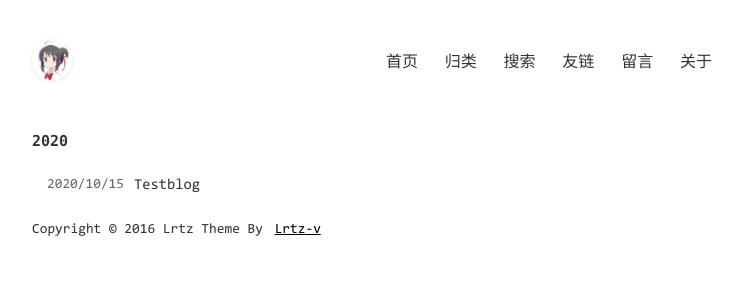
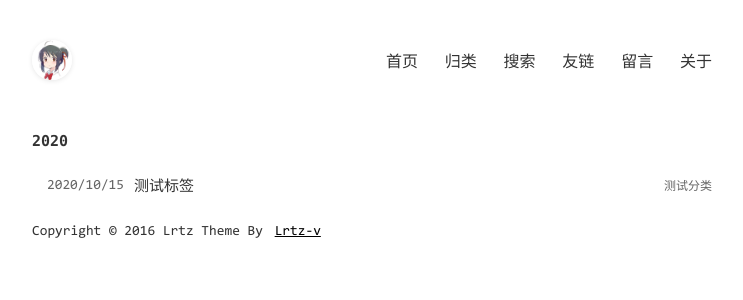
Before and after one commit to lrtz-v/lrtz-v.github.io, a Jekyll site: the page built from index.html, in a window 1280 px wide. Shown: the top 300 px of the page, without its empty margins (268-1011 px from the left). Built offline with Jekyll 4.4.1, drawn with Linux system fonts in a browser that asks for light colours; comment, search, counter and statistics services are not loaded.

Commit message:
test post types

```diff
--- a/_config.yml
+++ b/_config.yml
@@ -52,7 +52,7 @@ extMTA: true
 extBaidu: true
 
 # 数学公式支持，比较影响加载速度,不需要请设置为false
-extMath: true
+extMath: false
 
 # 友情链接
 links:
--- a/_posts/2020-10-15-TestBlog.md
+++ b/_posts/2020-10-15-TestBlog.md
@@ -1,3 +1,9 @@
+---
+layout: mypost
+title: 测试标签
+categories: [测试分类]
+---
+
 # Test Blog
 
 ## It's a test page
```
